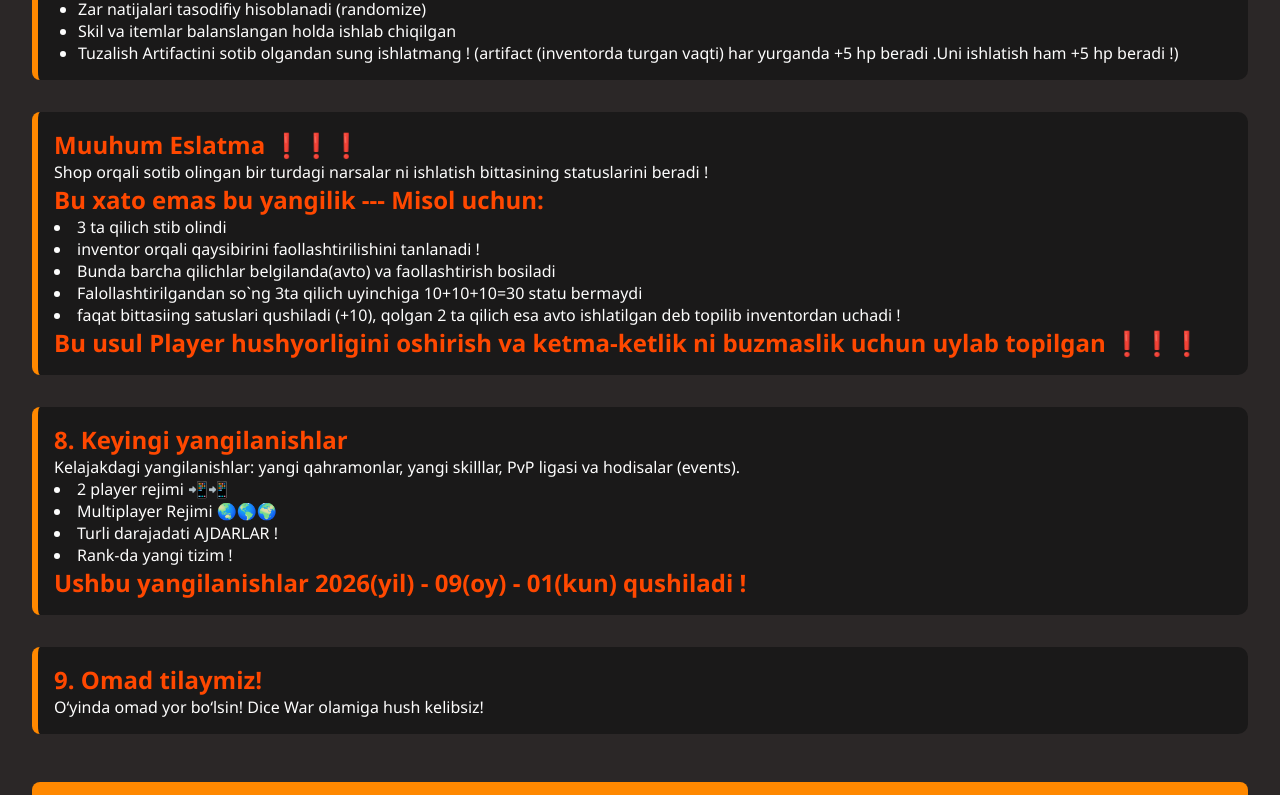
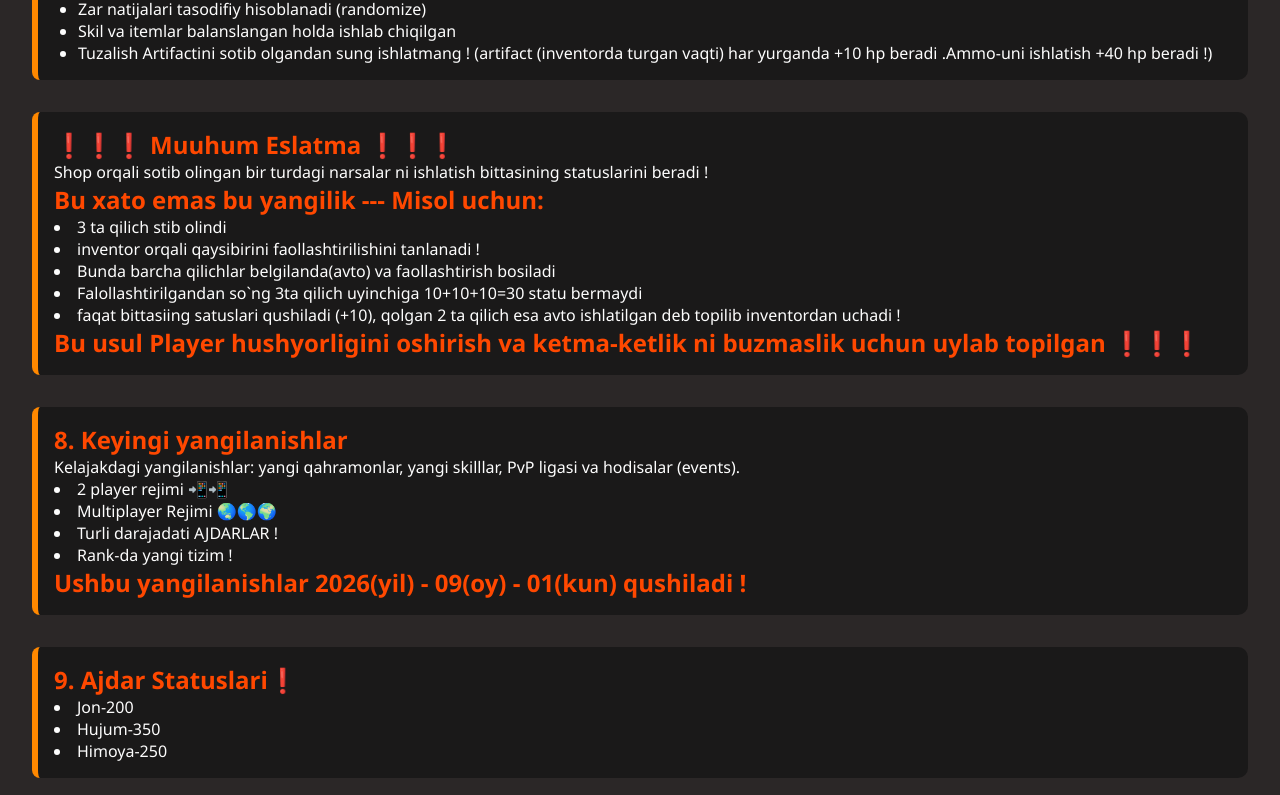
Before and after one commit to Suhrob077/Dice-War, a React (Vite) app: page /abought in a window 1280 px wide. Shown: the part 1092-1887 px from the top of the page. Built offline with nearby package versions, Linux system fonts and the light colour scheme.

Commit message:
Game Update 0.1v

```diff
--- a/public/Data/Map Tiles.json
+++ b/public/Data/Map Tiles.json
@@ -6,7 +6,7 @@
   { "id": 4, "type": "monster-snacke" },
   { "id": 5, "type": "weapon" },
   { "id": 6, "type": "coin" },
-  { "id": 7, "type": "monster-snacke" },
+  { "id": 7, "type": "coin" },
   { "id": 8, "type": "monster-tree" },
   { "id": 9, "type": "teleport", "target": 3 },
   { "id": 10, "type": "defense" },
@@ -21,12 +21,12 @@
   { "id": 19, "type": "monster-tree" },
   { "id": 20, "type": "weapon" },
   { "id": 21, "type": "monster-snacke" },
-  { "id": 22, "type": "teleport", "target": 27 },
+  { "id": 22, "type": "coin" },
   { "id": 23, "type": "coin" },
   { "id": 24, "type": "monster-snacke" },
   { "id": 25, "type": "coin" },
   { "id": 26, "type": "chest" },
-  { "id": 27, "type": "teleport" },
+  { "id": 27, "type": "fire" },
   { "id": 28, "type": "monster-tree" },
   { "id": 29, "type": "monster-snacke" },
   { "id": 30, "type": "fire" },
@@ -94,7 +94,7 @@
   { "id": 92, "type": "defense" },
   { "id": 93, "type": "monster-tree" },
   { "id": 94, "type": "chest" },
-  { "id": 95, "type": "coin" },
+  { "id": 95, "type": "teleport", "target":39},
   { "id": 96, "type": "weapon" },
   { "id": 97, "type": "monster-snacke" },
   { "id": 98, "type": "monster-tree" },
--- a/public/Data/Shop.json
+++ b/public/Data/Shop.json
@@ -3,7 +3,7 @@
     "id": 1,
     "name": "Shield",
     "description": "Himoyani oshirish",
-    "price": 25,
+    "price": 20,
     "status": "+20 def",
     "image": "../shop-Icons/Shop-Shield.png"
   },
@@ -19,7 +19,7 @@
     "id": 3,
     "name": "Olmos-Qilich",
     "description": "Yuqori darajali hujum!",
-    "price": 150,
+    "price": 130,
     "status": "150 attak",
     "image": "../shop-Icons/Diamons-sword.png"
   },
@@ -27,7 +27,7 @@
     "id": 4,
     "name": "Oltin-Qalqon",
     "description": "Zarbalardan 1 marta himoya qiladi.",
-    "price": 100,
+    "price": 110,
     "status": "+120 def",
     "image": "../shop-Icons/gold-Shield.png"
   },
@@ -43,7 +43,7 @@
     "id": 6,
     "name": "Start-0",
     "description": "Start holatiga qaytish, ! - Ixtiyoriy - !",
-    "price": 100,
+    "price": 50,
     "status": "start",
     "image": "../shop-Icons/Shop-Start.png"
   },
@@ -59,7 +59,7 @@
     "id": 8,
     "name": "Black Dice 🕳️",
     "description": "1 dan 6 gacha raqam tanlang va shuncha qadam orqaga qayt!",
-    "price": 300,
+    "price": 150,
     "status": "move -[1-6]",
     "image": "../shop-Icons/D-balck.png"
   },
@@ -67,7 +67,7 @@
     "id": 9,
     "name": "Super Dice 1️⃣",
     "description": "Darhol 1–20 oralig‘ida yurish!",
-    "price": 300,
+    "price": 250,
     "status": "move +[1-20]",
     "image": "../shop-Icons/D20.png"
   },
@@ -75,7 +75,7 @@
     "id": 10,
     "name": "Super Dice 2️⃣",
     "description": "Darhol 1–35 oralig‘ida yurish!",
-    "price": 450,
+    "price": 350,
     "status": "move +[1-35]",
     "image": "../shop-Icons/D35.png"
   },
@@ -83,7 +83,7 @@
     "id": 11,
     "name": "Super Dice 3️⃣",
     "description": "Darhol 1–50 oralig‘ida yurish!",
-    "price": 600,
+    "price": 400,
     "status": "move +[1-50]",
     "image": "../shop-Icons/D50.png"
   }
--- a/src/components/Final/Final.jsx
+++ b/src/components/Final/Final.jsx
@@ -29,7 +29,7 @@
   const [showSaveModal, setShowSaveModal] = useState(false);
 
   const diceImages = [null, dice1, dice2, dice3, dice4, dice5, dice6];
-  const dragonStats = { health: 300, attack: 300, defense: 300 };
+  const dragonStats = { health: 200, attack: 350, defense: 250 };
 
   useEffect(() => {
     if (!stats || !character) {
--- a/src/components/Home/Abought.jsx
+++ b/src/components/Home/Abought.jsx
@@ -82,13 +82,13 @@
           <p>avval sotib olinganni ishlating so`ng yana sotib oling 🎁</p>
           <li>Zar natijalari tasodifiy hisoblanadi (randomize)</li>
           <li>Skil va itemlar balanslangan holda ishlab chiqilgan</li>
-          <li>Tuzalish Artifactini sotib olgandan sung ishlatmang ! (artifact (inventorda turgan vaqti) har yurganda +5 hp beradi .Uni ishlatish ham +5 hp beradi !)</li>
+          <li>Tuzalish Artifactini sotib olgandan sung ishlatmang ! (artifact (inventorda turgan vaqti) har yurganda +10 hp beradi .Ammo-uni ishlatish  +40 hp beradi !)</li>
         </ul>
         {/* <img src="/images/tips.png" alt="Tips" /> */}
       </section>
 
       <section>
-      <h2>Muuhum Eslatma ❗❗❗ </h2>
+      <h2>❗❗❗ Muuhum Eslatma ❗❗❗ </h2>
       <p>
         Shop orqali sotib olingan bir turdagi narsalar ni ishlatish bittasining statuslarini beradi !
       </p>
@@ -130,9 +130,15 @@
         <h2>Ushbu yangilanishlar 2026(yil) - 09(oy) - 01(kun) qushiladi !</h2>
         {/* <img src="/images/update_roadmap.png" alt="Updates" /> */}
       </section>
+      <section>
+        <h2>9. Ajdar Statuslari❗</h2>
+        <li>Jon-200</li>
+        <li>Hujum-350</li>
+        <li>Himoya-250</li>
+      </section>
 
       <section>
-        <h2>9. Omad tilaymiz!</h2>
+        <h2>10. Omad tilaymiz!</h2>
         <p>O‘yinda omad yor bo‘lsin! Dice War olamiga hush kelibsiz!</p>
         {/* <img src="/images/goodluck.png" alt="Good luck" /> */}
       </section>
--- a/src/store/useGameStore.js
+++ b/src/store/useGameStore.js
@@ -67,7 +67,7 @@
     const newGoldDiceCooldown = Math.max(0, state.goldDiceCooldown - 1);
 
     if (state.inventory.find((item) => item.name === 'Tuzalish')) {
-      get().healPlayer(5);
+      get().healPlayer(10);
     }
 
     set({
@@ -146,7 +146,7 @@
     else if (itemName === 'Oltin-Qalqon') stats.defense += 120;
     else if (itemName === 'Sword') stats.attack += 20;
     else if (itemName === 'Olmos-Qilich') stats.attack += 150;
-    else if (itemName === 'Tuzalish') stats.health += 5;
+    else if (itemName === 'Tuzalish') stats.health += 40;
     else if (itemName === 'Start-0') set({ position: 0 });
     else if (itemName === 'Gold Dice') {
       if (state.goldDiceCooldown === 0) {
@@ -215,7 +215,7 @@
 
   dragonBattle: () => {
     const stats = { ...get().stats };
-    const dragon = { health: 300, attack: 300, defense: 300 };
+    const dragon = { health: 200, attack: 350, defense: 250 };
     const damageToDragon = Math.max(0, stats.attack - dragon.defense);
     const damageToPlayer = Math.max(0, dragon.attack - stats.defense);
     const newPlayerHealth = stats.health - damageToPlayer;
```
